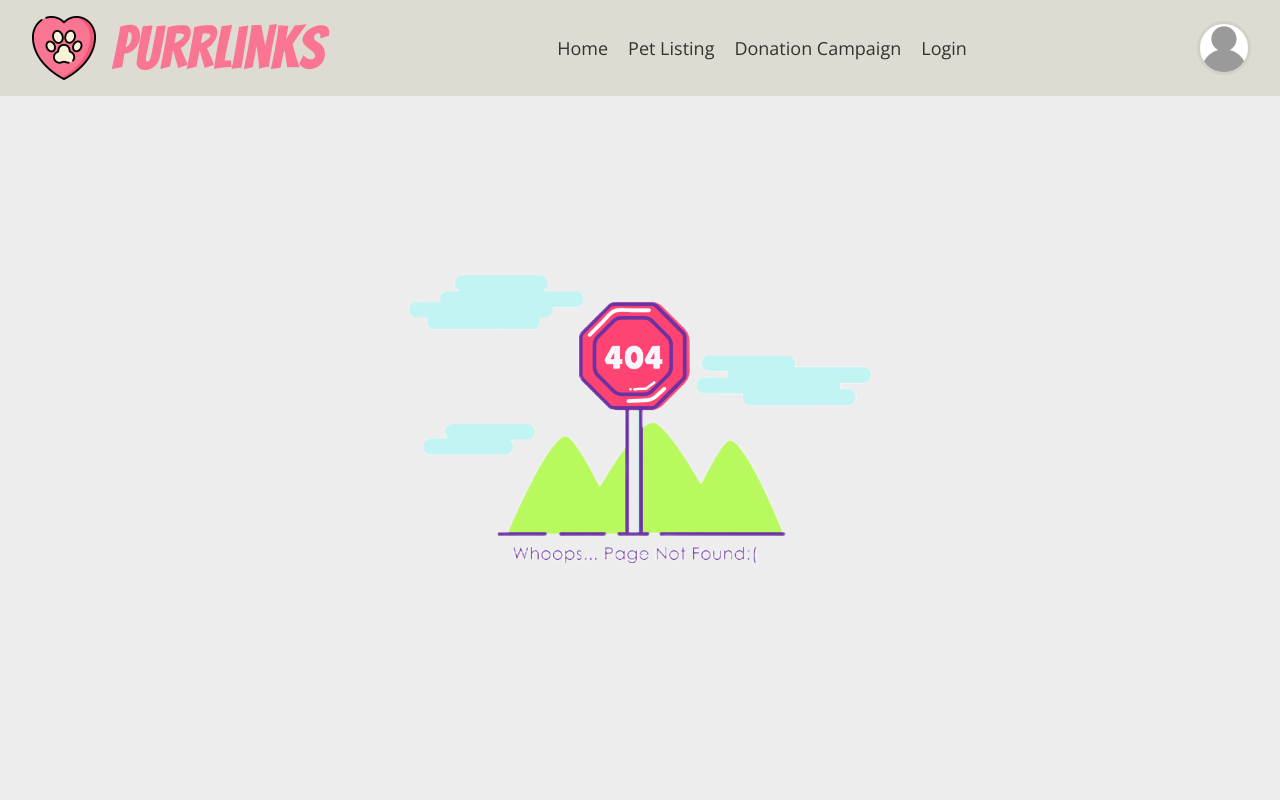
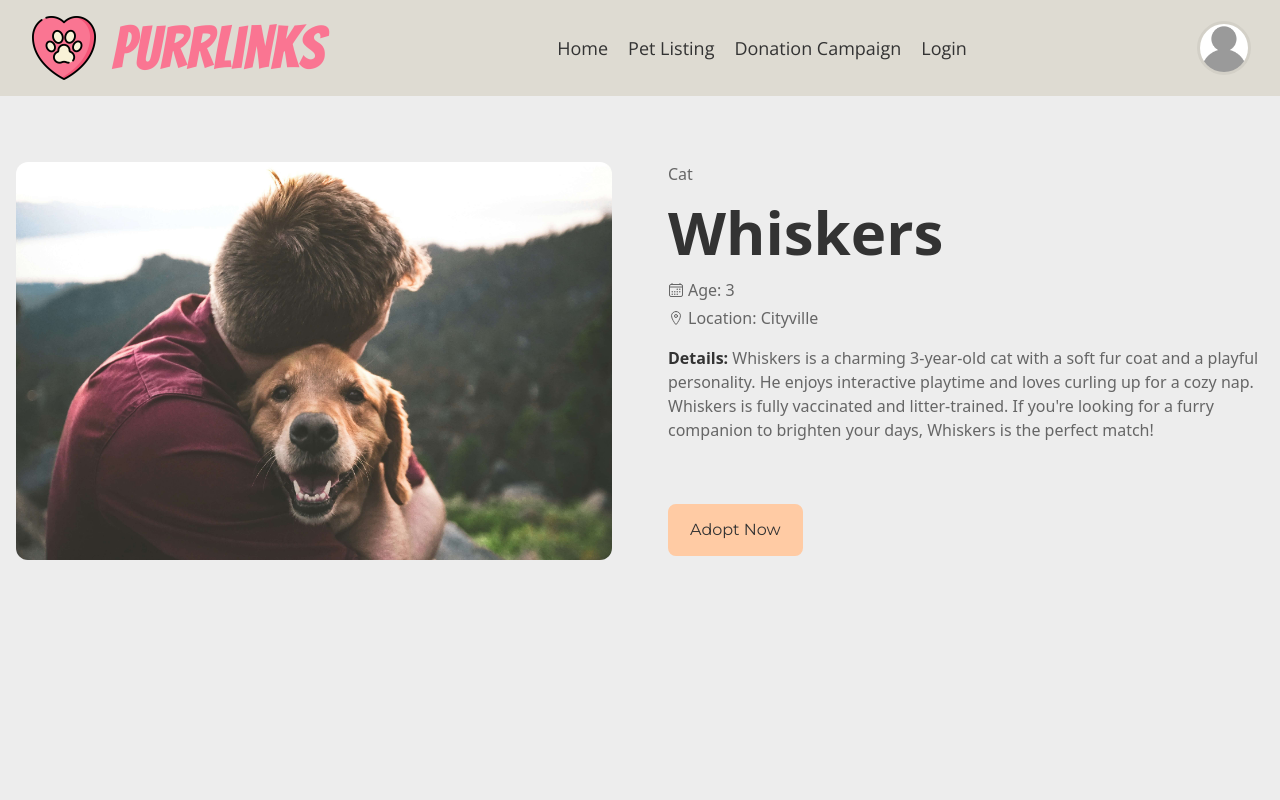
Before and after one commit to ZaibLComrade/Purrlinks-Client, a React (Vite) app: page /pets/details/1 in a window 1280 px wide. Shown: the top 800 px of the page. Built offline with nearby package versions, Linux system fonts and the light colour scheme; no server answers.

Commit message:
added pet details page

```diff
--- a/package.json
+++ b/package.json
@@ -23,6 +23,7 @@
     "react-icons": "^4.12.0",
     "react-parallax": "^3.5.1",
     "react-router-dom": "^6.20.0",
+    "react-select": "^5.8.0",
     "sweetalert2": "^11.10.1",
     "tailwindcss": "^3.3.5"
   },
--- a/public/petData.json
+++ b/public/petData.json
@@ -1,6 +1,6 @@
 [
 	{
-		"id": 1,
+		"id": "1",
 		"pet_image": "cat_image.jpg",
 		"pet_name": "Whiskers",
 		"pet_age": 3,
@@ -12,7 +12,7 @@
 		"adopted": false
 	},
 	{
-		"id": 2,
+		"id": "2",
 		"pet_image": "dog_image.jpg",
 		"pet_name": "Buddy",
 		"pet_age": 2,
@@ -24,7 +24,7 @@
 		"adopted": true
 	},
 	{
-		"id": 3,
+		"id": "3",
 		"pet_image": "rabbit_image.jpg",
 		"pet_name": "Thumper",
 		"pet_age": 1,
@@ -36,7 +36,7 @@
 		"adopted": false
 	},
 	{
-		"id": 4,
+		"id": "4",
 		"pet_image": "parrot_image.jpg",
 		"pet_name": "Sunny",
 		"pet_age": 4,
--- a/src/layout/pets/AvailablePets/AvailablePets.jsx
+++ b/src/layout/pets/AvailablePets/AvailablePets.jsx
@@ -1,16 +1,14 @@
 import {useEffect, useState} from "react";
-import useAuth from "../../../hooks/useAuth";
 import axios from "axios";
 import Skeleton from "./Skeleton";
 import Card from "./Card";
 import Header from "../../../components/headers/Header";
 import Search from "./Search";
+import Categories from "./Categories";
 
 export default function UnadoptedPets() {
 	const [pets, setPets] = useState([]);
-	const [toggleFilter, setToggleFilter] = useState(false);
 	const [loading, setLoading] = useState(true);
-	const { user } = useAuth();
 
 	useEffect(() => {
 	// 	axiosSecure.get(`/books?email=${user.email}&filter=${toggleFilter}`)
@@ -21,35 +19,41 @@ export default function UnadoptedPets() {
 	// }, [axiosSecure, user.email, toggleFilter])
 
 		axios.get('/petData.json')
-			.then(({ data }) => setPets(data));
-			setLoading(false);
+			.then(({ data }) => {
+				setPets(data)
+				setLoading(false);
+			});
 
 	}, [])
 
-	// Loading Skeletons
-	if(loading) return <div className="py-[50px] space-y-6">
-		<h1 className="mx-auto text-5xl font-playfair w-max">All Pets</h1>
-		<div className="container p-4 mx-auto grid grid-cols-1 md:grid-cols-2 gap-6">
-			{[...Array(4).keys()].map((n, i) =>  <Skeleton key={ i }/> )}
-		</div>
-	</div>
 
 	// Main component
 	return <div className="space-y-8 py-[50px]">
 		{/* Search */}
 		<Header title="All pets" subtitle={"Browse your adoption"}/>
-		<Search/>
+		<div className="container flex flex-col items-center justify-center mx-auto gap-4 md:flex-row">
+				<Categories/>
+			<Search/>
+		</div>
 
 		{/* Card Grids */}
+		{ (loading) ?
+		<div className="py-[50px] space-y-6">
+			<div className="container p-4 mx-auto grid grid-cols-1 md:grid-cols-2 gap-10">
+				{[...Array(4).keys()].map((n, i) =>  <Skeleton key={ i }/> )}
+			</div>
+		</div>
+		:
 		<div className="container mx-auto space-y-6">
 			<div className="container p-4 mx-auto grid grid-cols-1 md:grid-cols-2 lg:grid-cols-3 gap-10">
 				{
-					pets.length ? pets.map((pet) => <Card key={ pet.pet_name } pet={ pet }/>) :
+					pets.length ? pets.map((pet) => <Card key={ pet.id } pet={ pet }/>) :
 					<div className="mx-auto h-[50vh] relative col-span-2 w-max">
-						<p className="text-3xl">Books not available. Please try again later</p>
+						<p className="text-base md:text-3xl">Data not available. Please try again later</p>
 					</div>
 				}
 			</div>
 		</div>
+		}
 	</div>
 }
--- a/src/layout/pets/AvailablePets/Card.jsx
+++ b/src/layout/pets/AvailablePets/Card.jsx
@@ -27,7 +27,7 @@ export default function Card({ pet }) {
 					</div>
 				</div>
 				<div className="pb-3 normal-case rounded-lg font-montserrat">
-					<Link to={`/books/details/${id}`} className="font-bold hover:underline text-primary">
+					<Link to={`/pets/details/${id}`} className="font-bold hover:underline text-primary">
 						Details
 					</Link>
 				</div>
--- a/src/layout/pets/AvailablePets/Categories.jsx
+++ b/src/layout/pets/AvailablePets/Categories.jsx
@@ -0,0 +1,14 @@
+import Select from "react-select";
+import category from "../../home/category/categoryData";
+
+export default function Categories() {
+	const categoryOptions = [{ label: "All", icon: null }, ...category]
+	return <div className="w-[200px] flex items-center gap-2 justify-center">
+		<h4>Category: </h4>
+		<Select
+			options={ categoryOptions }
+			defaultValue={ categoryOptions[0] }
+			name="categories"
+		/>
+	</div>
+}
--- a/src/layout/pets/AvailablePets/Search.jsx
+++ b/src/layout/pets/AvailablePets/Search.jsx
@@ -1,5 +1,5 @@
 export default function Search() {
-	return <form className="container px-4 mx-auto">
+	return <form className="px-4 w-max">
 			<label htmlFor="default-search" className="mb-2 text-sm font-medium sr-only">Search</label>
 			<div className="flex items-center justify-center gap-1">
 				<div className="relative">
--- /dev/null
+++ b/src/layout/pets/PetDetails/PetDetails.jsx
@@ -0,0 +1,40 @@
+import { useLoaderData } from "react-router-dom";
+import exampleImage from "../../../assets/embrace-purr1.jpg";
+import { IoCalendarOutline } from "react-icons/io5";
+import { IoLocationOutline } from "react-icons/io5";
+import ButtonPrimary from "../../../components/buttons/ButtonPrimary";
+
+export default function PetDetails() {
+	const {
+		pet_category,
+		pet_name,
+		pet_age,
+		pet_location,
+		long_description,
+	} = useLoaderData();
+	return <div className="container py-[50px] mx-auto">
+		<div className="grid grid-cols-1 md:grid-cols-2 gap-6">
+			<div className="p-4 place-self-center">
+				<img src={ exampleImage } className="w-full h-full object cover rounded-xl"/>
+			</div>
+			<div className="relative p-4 text-subtitle space-y-4">
+				<h5 className="font-medium">{ pet_category }</h5>
+				<h2 className="text-5xl font-bold text-title md:text-6xl">{ pet_name }</h2>
+				<div className="space-y-1">
+					<div className="flex items-center gap-1">
+						<IoCalendarOutline/>
+						<p>Age: {pet_age}</p>
+					</div>
+					<div className="flex items-center gap-1">
+						<IoLocationOutline/>
+						<p>Location: { pet_location }</p>
+					</div>
+				</div>
+				<p className=""><span className="font-semibold text-title">Details: </span>{ long_description }</p>
+				<div className="absolute bottom-5">
+					<ButtonPrimary text="Adopt Now"/>
+				</div>
+			</div>
+		</div>
+	</div>
+}
--- a/src/router/router.jsx
+++ b/src/router/router.jsx
@@ -4,7 +4,9 @@ import Home from "../layout/home/Home";
 import NotFound from "../layout/shared/NotFound";
 import LoginPage from "../layout/login/LoginPage";
 import RegisterPage from "../layout/register/RegisterPage";
+import PetDetails from "../layout/pets/PetDetails/PetDetails";
 import AvailablePets from "../layout/pets/AvailablePets/AvailablePets";
+import axios from "axios";
 
 const router = createBrowserRouter([
 	{
@@ -14,6 +16,15 @@ const router = createBrowserRouter([
 			{ path: "/*", element: <NotFound/> },
 			{ path: "/", element: <Home/> },
 			{ path: "/pets/available", element: <AvailablePets/> },
+			{
+				path: "/pets/details/:id",
+				element: <PetDetails/>,
+				loader : async ({ params }) => {
+					const { data } = await axios.get("/petData.json");
+					const petData = data.find(pet => params.id === pet.id)
+					return petData || null;
+				}
+			},
 			{ path: "/login", element: <LoginPage/> },
 			{ path: "/register", element: <RegisterPage/> },
 		],
```
Also changed, not shown: 1 other file (tests, documents, lock files or other folders).
